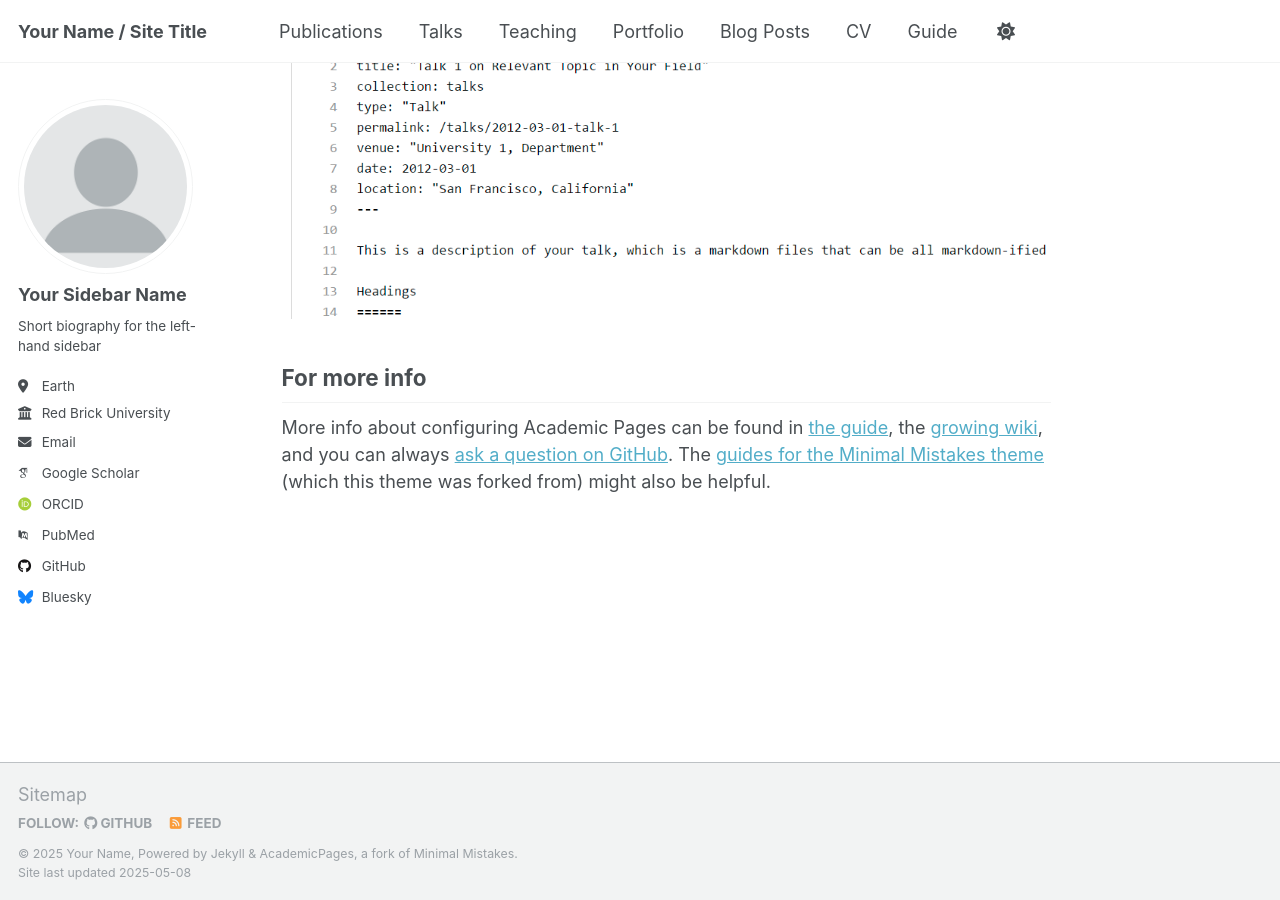
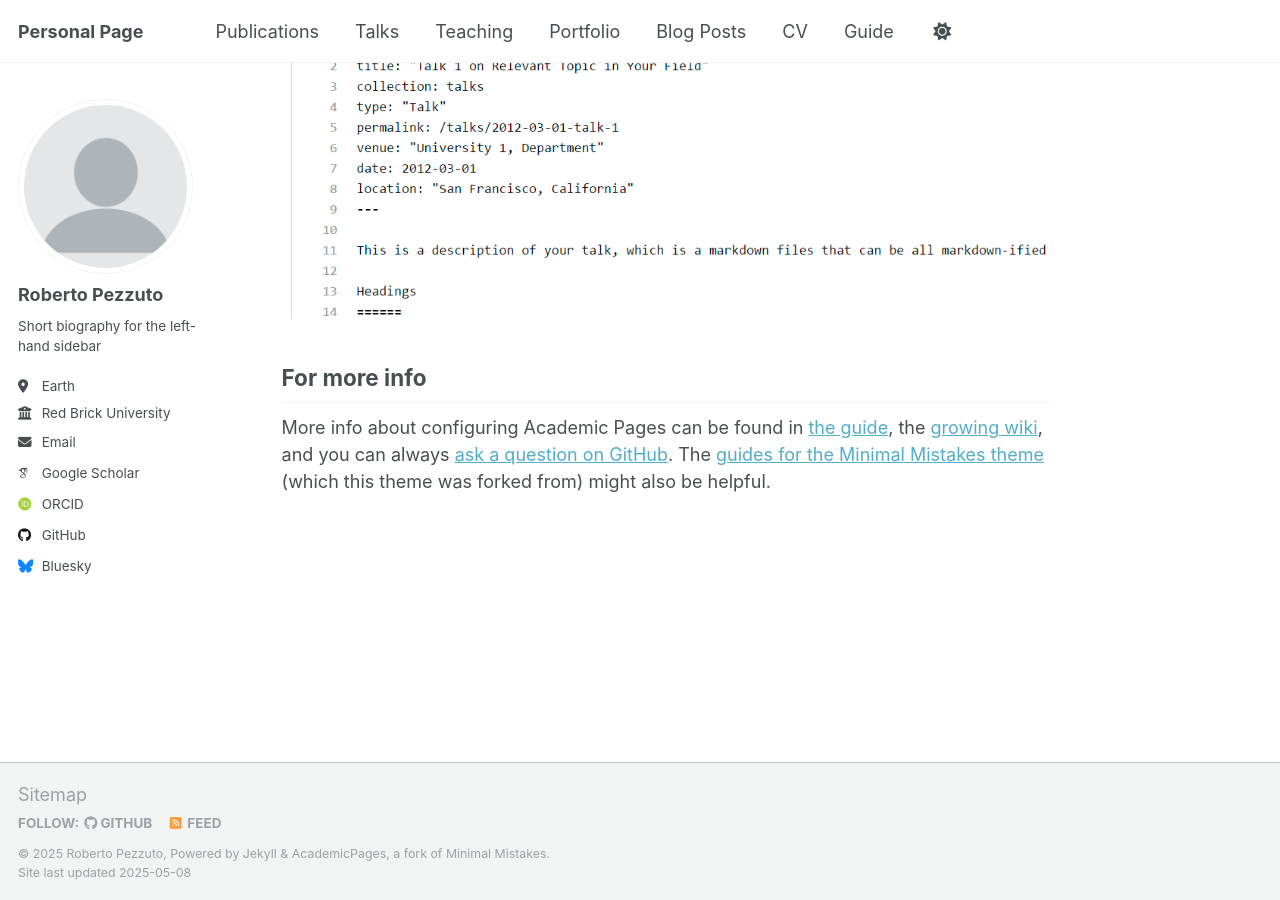
Before and after one commit to robertopezzuto/robertopezzuto.github.io, a Jekyll site: the page built from _pages/about.md, in a window 1280 px wide and 900 px high, scrolled down 2636 px. Built offline with Jekyll 4.4.1, drawn with Linux system fonts in a browser that asks for light colours; some web fonts are replaced.

Commit message:
Update _config.yml

```diff
--- a/_config.yml
+++ b/_config.yml
@@ -9,11 +9,11 @@
 # Basic Site Settings
 locale                   : "en-US"
 site_theme               : "default"
-title                    : "Your Name / Site Title"
+title                    : "Personal Page"
 title_separator          : "-"
-name                     : &name "Your Name"
+name                     : &name "Roberto Pezzuto"
 description              : &description "personal description"
-url                      : https://academicpages.github.io # the base hostname & protocol for your site e.g. "https://[your GitHub username].github.io" or if you already have some other page hosted on Github then use "https://[your GitHub username].github.io/[Your Repo Name]"
+url                      : https://robertopezzuto.github.io # the base hostname & protocol for your site e.g. "https://[your GitHub username].github.io" or if you already have some other page hosted on Github then use "https://[your GitHub username].github.io/[Your Repo Name]"
 baseurl                  : "" # the subpath of your site, e.g. "/blog"
 repository               : "academicpages/academicpages.github.io"
 
@@ -23,7 +23,7 @@ repository               : "academicpages/academicpages.github.io"
 author:
   # Biographic information
   avatar           : "profile.png"
-  name             : "Your Sidebar Name"
+  name             : "Roberto Pezzuto"
   pronouns         : # example: "she/her"
   bio              : "Short biography for the left-hand sidebar"
   location         : "Earth"
@@ -34,11 +34,11 @@ author:
   # Academic websites
   academia         : # URL
   arxiv            : # URL - Update with the correct link to your profile
-  googlescholar    : "https://scholar.google.com/citations?user=PS_CX0AAAAAJ"
+  googlescholar    : "https://scholar.google.com/citations?user=fSMtYacAAAAJ&hl=en&oi=ao"
   impactstory      : # URL
-  orcid            : "http://orcid.org/yourorcidurl"
+  orcid            : "https://orcid.org/0000-0002-9236-7488"
   semantic         : # URL
-  pubmed           : "https://www.ncbi.nlm.nih.gov/pubmed/?term=john+snow"
+  pubmed           : # URL
   researchgate     : # URL
   scopus           : # URL
 
```
